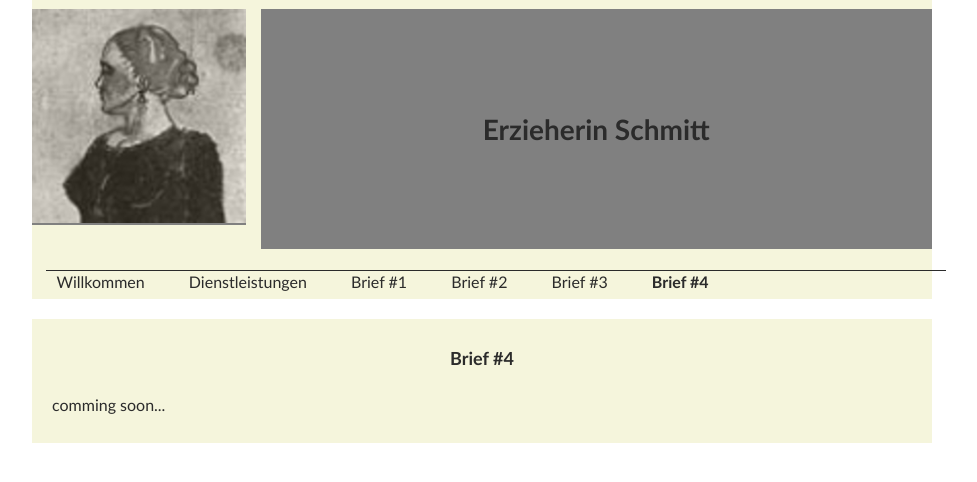
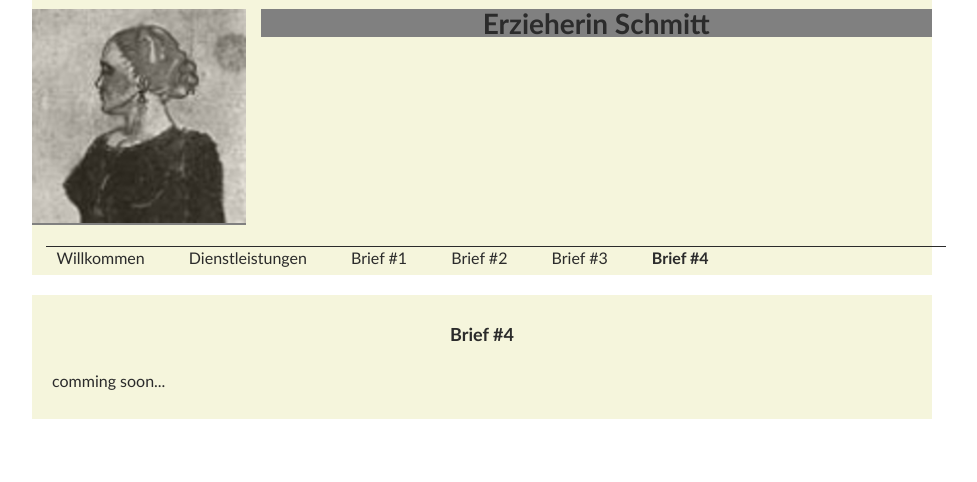
Before and after one commit to richardtraindl/tierarztpraxis-kaiserstrasse.at, a Jekyll site: the page built from xyz123/Schmitt/brief4.html, in a window 1280 px wide. Shown: the top 482 px of the page, without its empty margins (158-1135 px from the left). Built offline with Jekyll 4.4.1, drawn with Linux system fonts in a browser that asks for light colours.

Commit message:
customize

```diff
--- a/_includes/guest.html
+++ b/_includes/guest.html
@@ -6,7 +6,7 @@
                 </div>
             </div>
             <div class="col span_9_of_12">
-                <div style="display: flex; align-items: center; justify-content: center; background-color: gray; height: 240px;">
+                <div style="display: flex; align-items: center; justify-content: center; background-color: gray;">
                         <h1>Erzieherin Schmitt</h1>
                 </div>
             </div>
```
